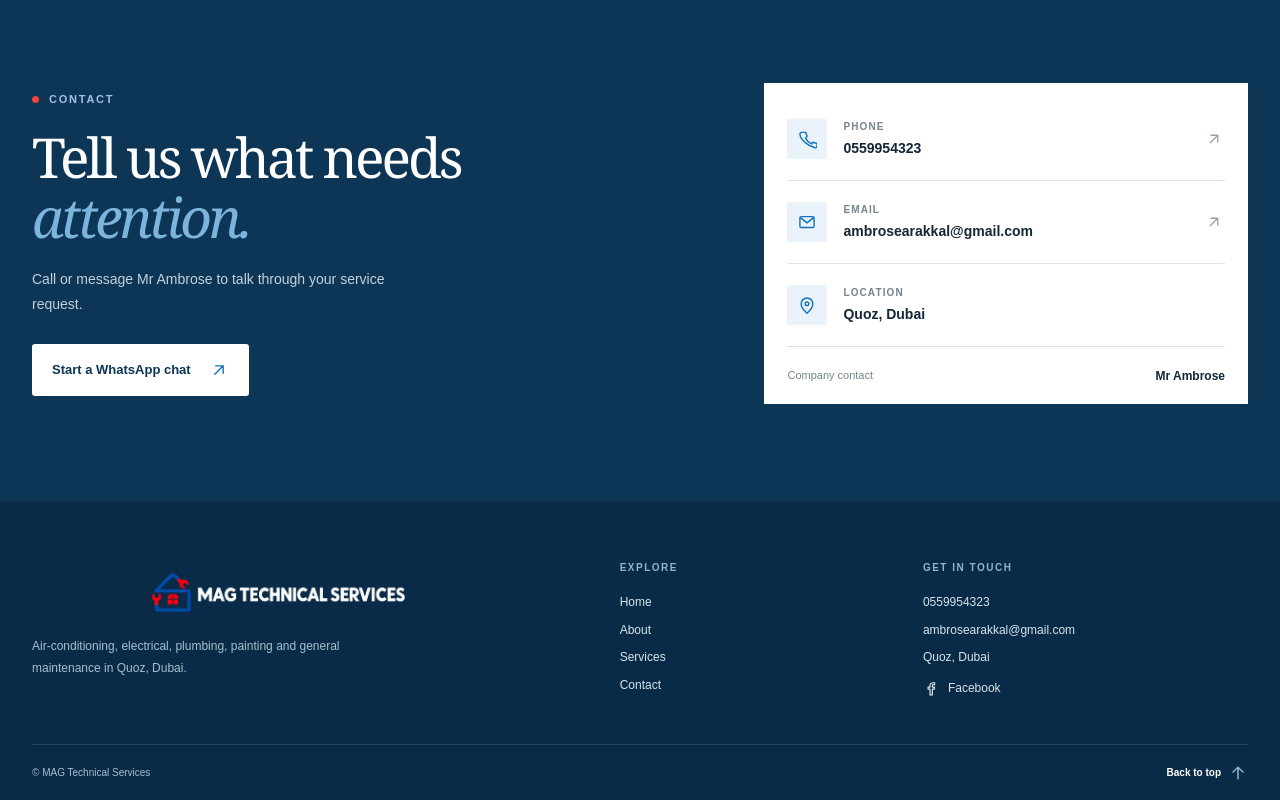
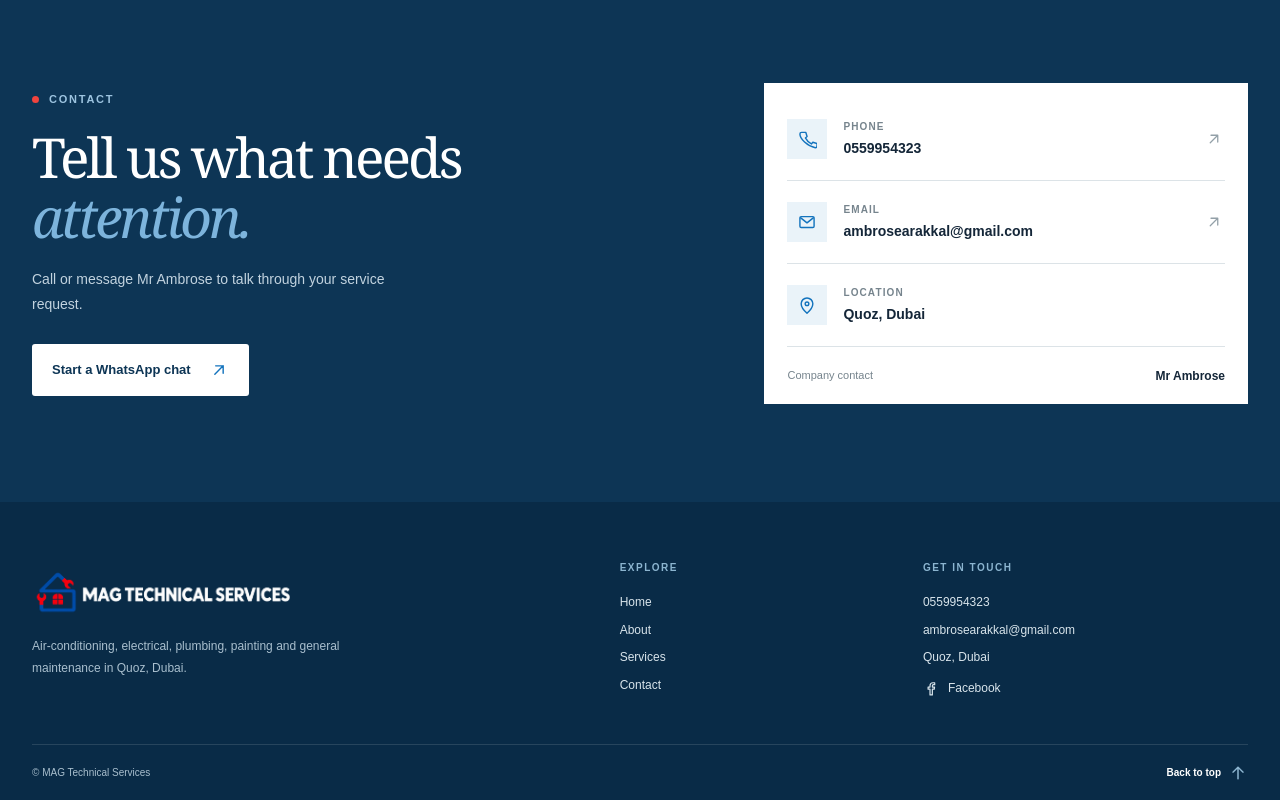
Before and after one commit to wwwwebexxy-cmd/MAG-Technical, a Next.js app: page / in a window 1280 px wide. Shown: the part 2759-3559 px from the top of the page. Built offline with nearby package versions, Linux system fonts and the light colour scheme.

Commit message:
fix: align footer logo with content

```diff
--- a/src/app/globals.css
+++ b/src/app/globals.css
@@ -910,6 +910,11 @@ button:focus-visible {
   filter: brightness(0) invert(1);
 }
 
+.brand--footer {
+  width: fit-content;
+  justify-content: flex-start;
+}
+
 .brand--footer .brand__mark {
   background-size: var(--brand-art-width) auto;
 }
```
